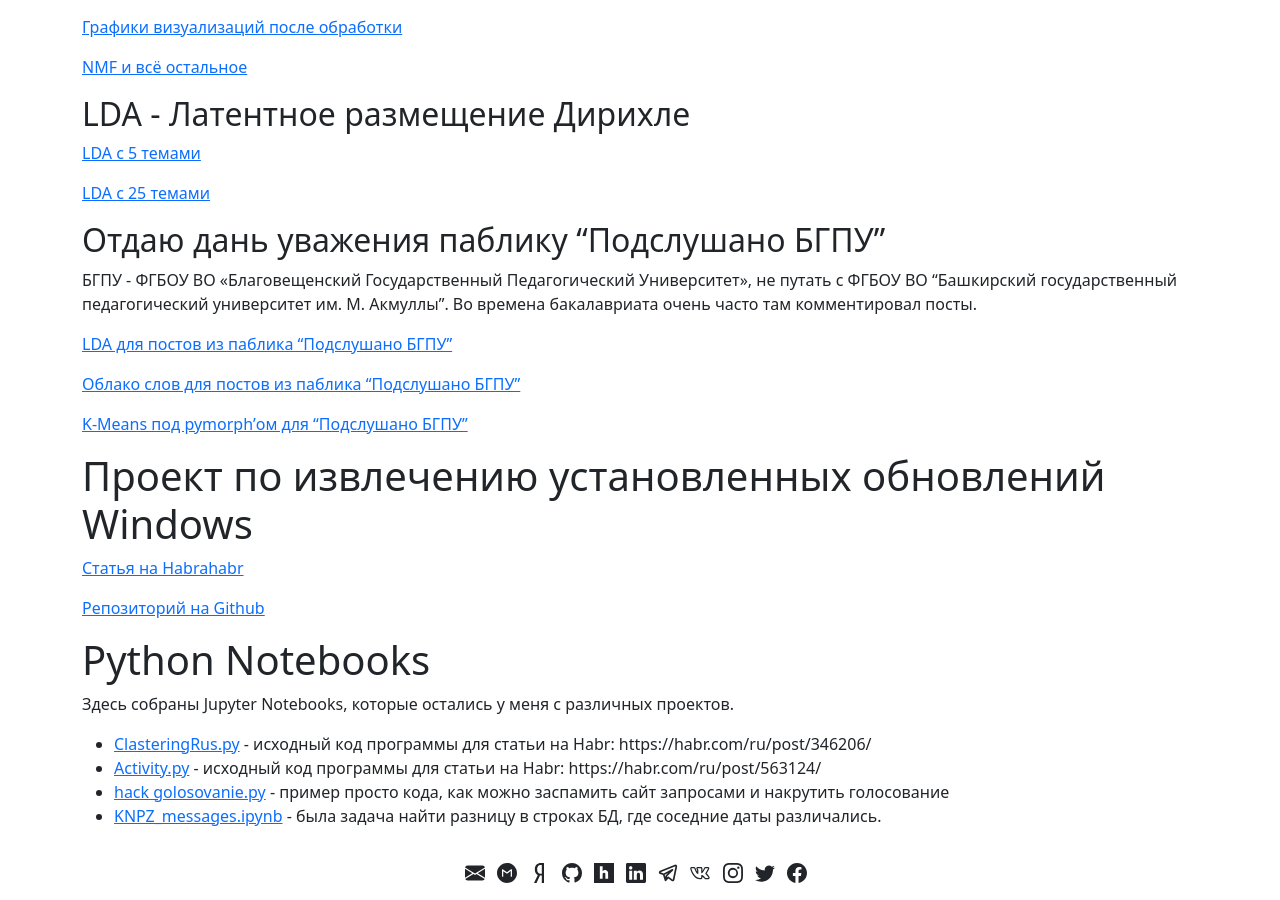
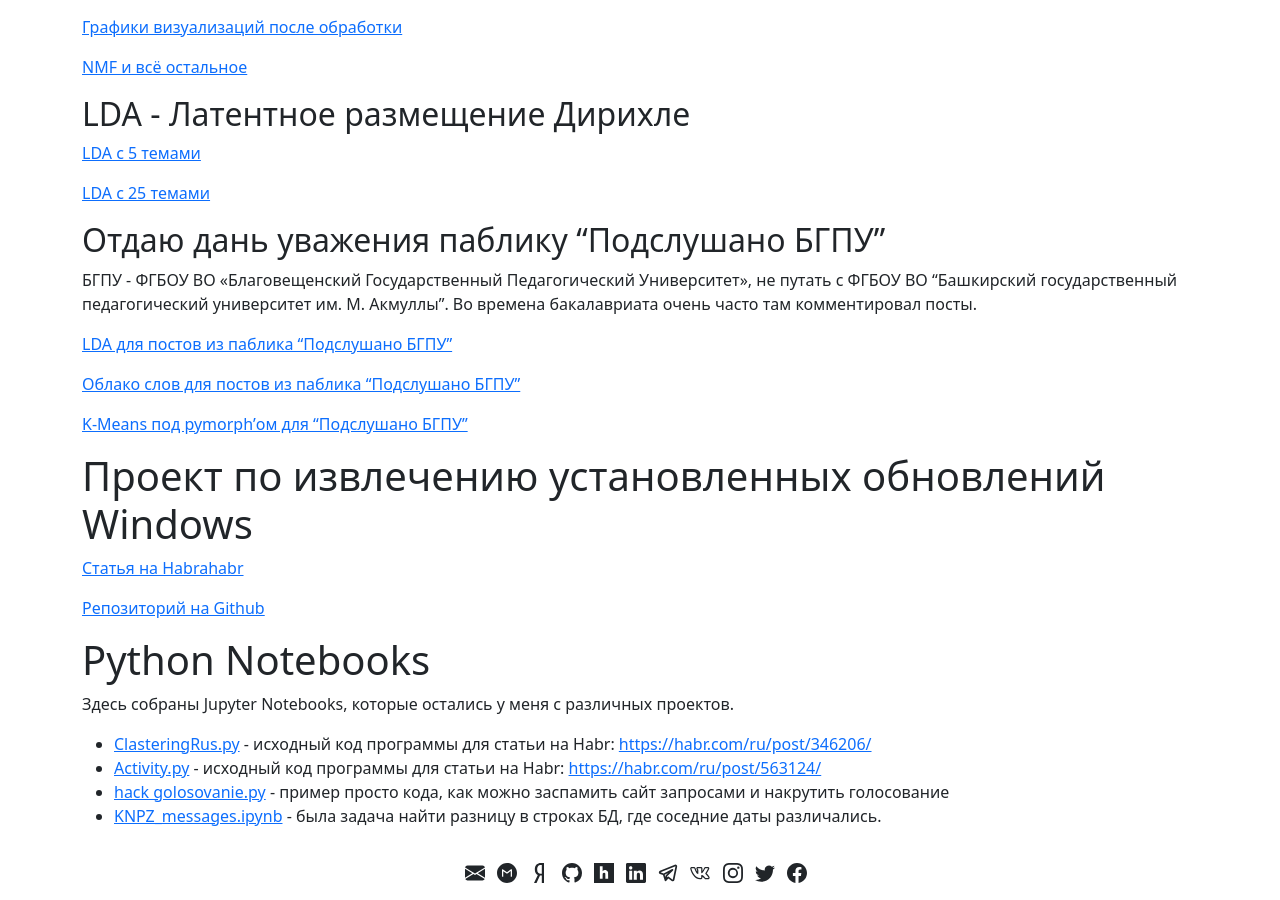
Before and after one commit to OlegBezverhii/olegbezverhii.github.io, a Jekyll site: the page built from anypages/project.md, in a window 1280 px wide and 900 px high, scrolled down 752 px. Built offline with Jekyll 4.4.1, drawn with Linux system fonts in a browser that asks for light colours; part of the change alters nothing that is shown.

```diff
--- a/anypages/project.md
+++ b/anypages/project.md
@@ -64,7 +64,7 @@ permalink: /project/
 # Python Notebooks
 Здесь собраны Jupyter Notebooks, которые остались у меня с различных проектов.
 
-- [ClasteringRus.py](https://github.com/OlegBezverhii/python-notebooks/blob/master/ClasteringRus.py) - исходный код программы для статьи на Habr: https://habr.com/ru/post/346206/
-- [Activity.py](https://github.com/OlegBezverhii/python-notebooks/blob/master/Activity.py) - исходный код программы для статьи на Habr: https://habr.com/ru/post/563124/
+- [ClasteringRus.py](https://github.com/OlegBezverhii/python-notebooks/blob/master/ClasteringRus.py) - исходный код программы для статьи на Habr: [https://habr.com/ru/post/346206/](https://habr.com/ru/post/346206/)
+- [Activity.py](https://github.com/OlegBezverhii/python-notebooks/blob/master/Activity.py) - исходный код программы для статьи на Habr: [https://habr.com/ru/post/563124/](https://habr.com/ru/post/563124/)
 - [hack golosovanie.py](https://github.com/OlegBezverhii/python-notebooks/blob/master/hack%20golosovanie.py) - пример просто кода, как можно заспамить сайт запросами и накрутить голосование
 - [KNPZ_messages.ipynb](https://github.com/OlegBezverhii/python-notebooks/blob/master/KNPZ_messages.ipynb) - была задача найти разницу в строках БД, где соседние даты различались.
```
